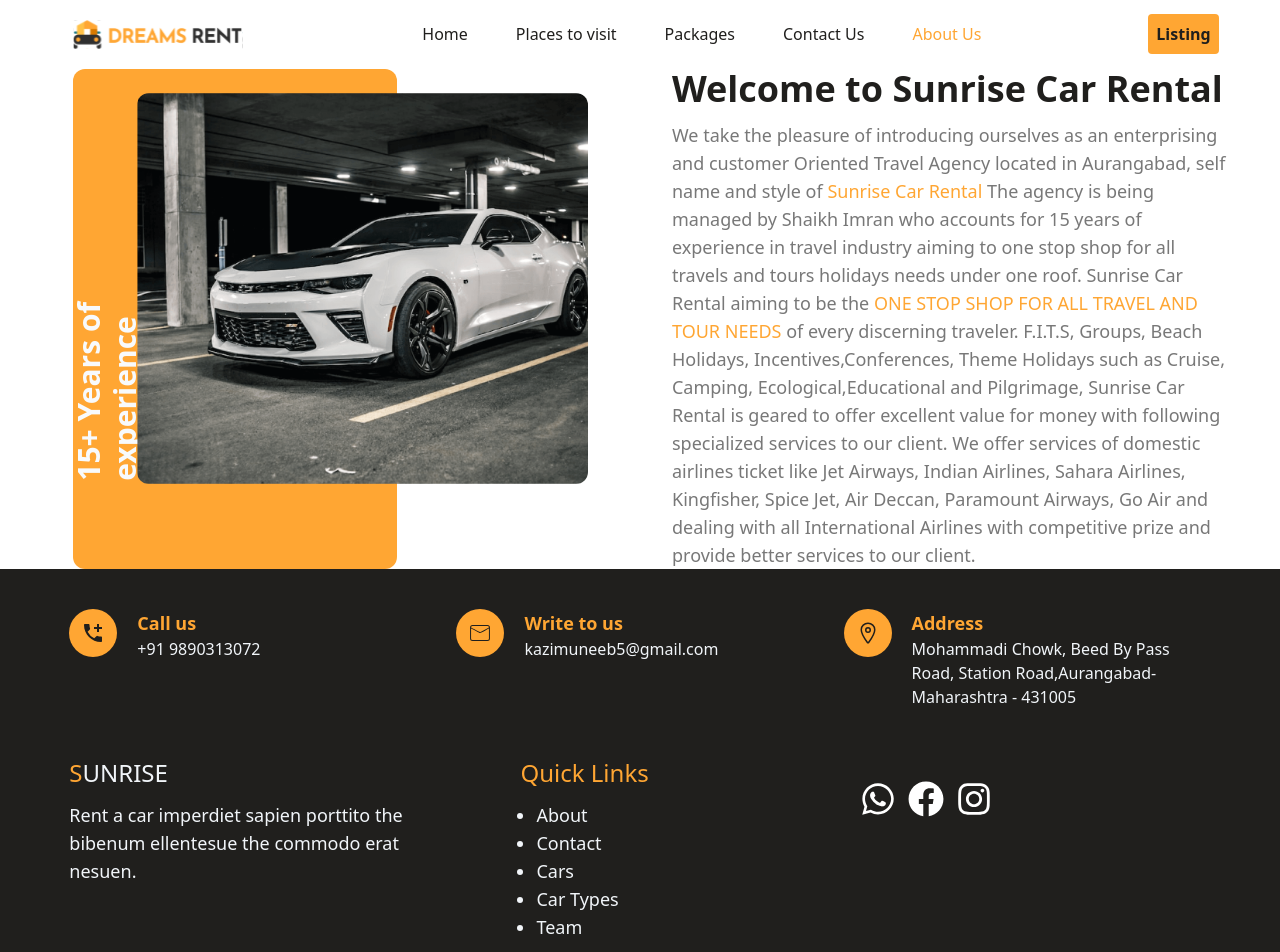
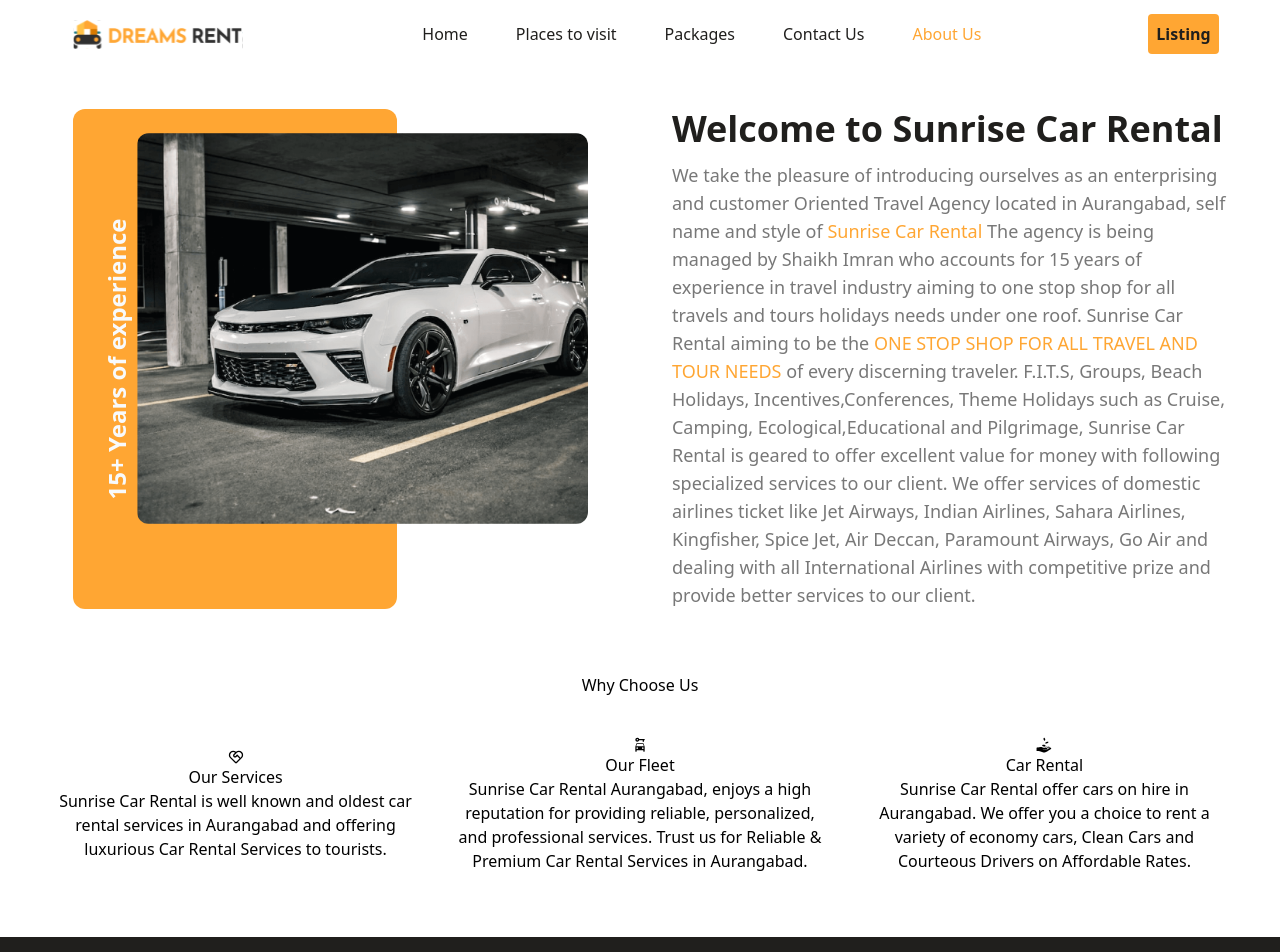
Before and after one commit to KaziMuneeb/sunrise_car_rentals, a Next.js app: page /about in a window 1280 px wide. Shown: the top 952 px of the page. Built offline with nearby package versions, Linux system fonts and the light colour scheme.

Commit message:
added why choose us section

```diff
--- a/app/about/page.jsx
+++ b/app/about/page.jsx
@@ -1,10 +1,32 @@
+import { RiServiceLine } from "react-icons/ri";
+import { MdCarRental } from "react-icons/md";
+import { GiReceiveMoney } from "react-icons/gi";
+
+const whyChooseUs = [
+  {
+    title: "Our Services",
+    desc: "Sunrise Car Rental is well known and oldest car rental services in Aurangabad and offering luxurious Car Rental Services to tourists.",
+    logo: <RiServiceLine />,
+  },
+  {
+    title: "Our Fleet",
+    desc: "Sunrise Car Rental Aurangabad, enjoys a high reputation for providing reliable, personalized, and professional services. Trust us for Reliable & Premium Car Rental Services in Aurangabad.",
+    logo: <MdCarRental />,
+  },
+  {
+    title: "Car Rental",
+    desc: "Sunrise Car Rental offer cars on hire in Aurangabad. We offer you a choice to rent a variety of economy cars, Clean Cars and Courteous Drivers on Affordable Rates.",
+    logo: <GiReceiveMoney />,
+  },
+];
+
 function page() {
   return (
-    <div className="w-11/12 mx-auto ">
+    <div className="w-11/12 mx-auto  my-10">
       <div className="grid lg:grid-cols-2 sm:gap-x-16 gap-y-5">
         <div className="relative sm:px-5">
           <div className="bg-vivid-orange absolute w-7/12 h-full rounded-xl flex items-center justify-start">
-            <span className=" -rotate-90 transform h-fit pb-28 text-slate-50 font-semibold sm:text-3xl sm:pb-64">
+            <span className=" -rotate-90 transform h-fit pb-28 text-slate-50 font-semibold sm:text-xl sm:pb-40 lg:text-xl lg:pb-40 xl:text-2xl xl:pb-48">
               15+ Years of experience
             </span>
           </div>
@@ -44,6 +66,19 @@
           </span>
         </div>
       </div>
+      <div className="grid  md:grid-cols-3 gap-x-10 gap-y-10 my-16 place-items-center ">
+        <h1 className="md:col-span-3">Why Choose Us</h1>
+        {whyChooseUs.map((block) => (
+          <div
+            key={block.title}
+            className=" place-items-center grid self-center"
+          >
+            <span>{block.logo}</span>
+            <h2>{block.title}</h2>
+            <span className="text-center">{block.desc}</span>
+          </div>
+        ))}
+      </div>
     </div>
   );
 }
```
